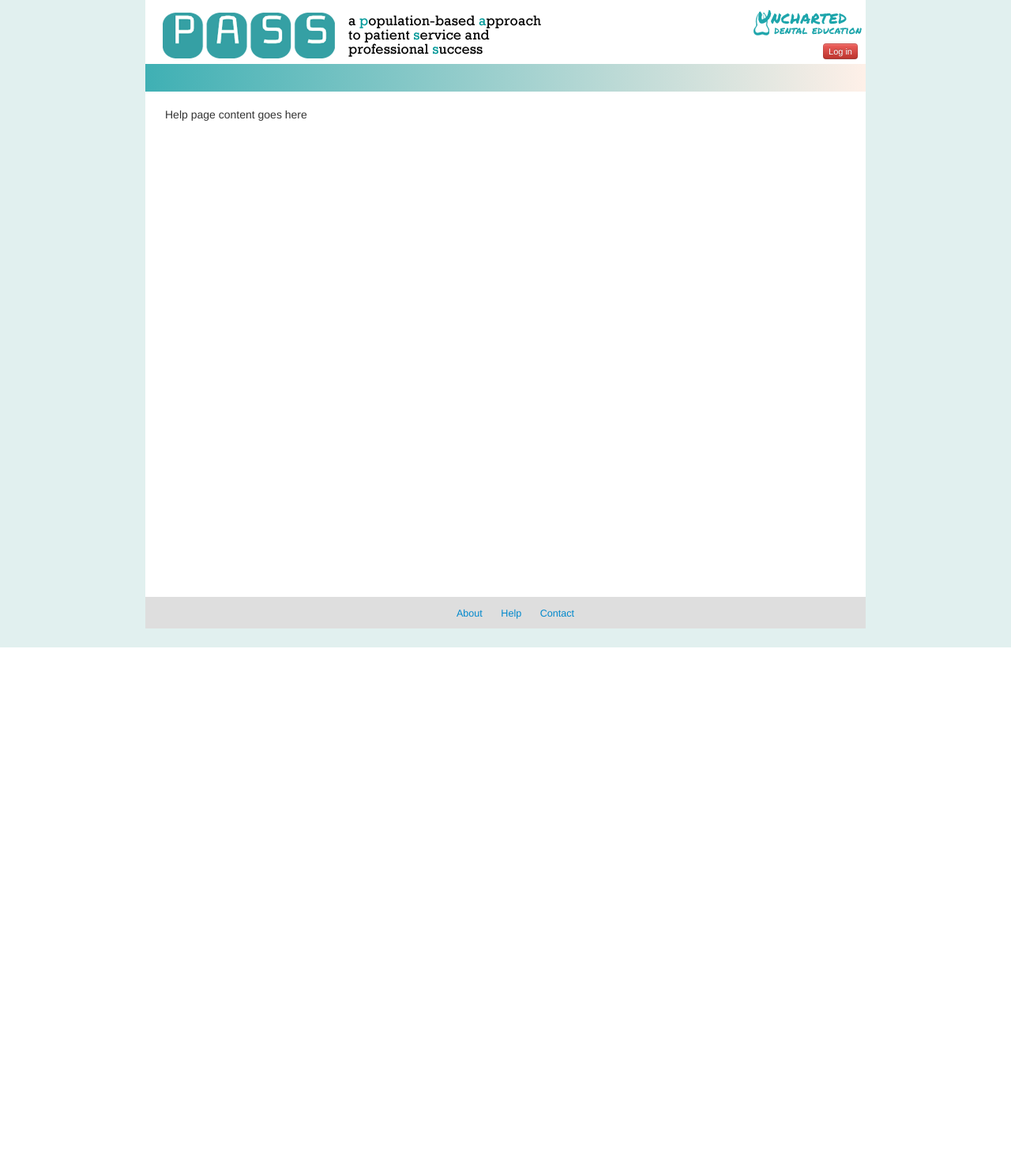
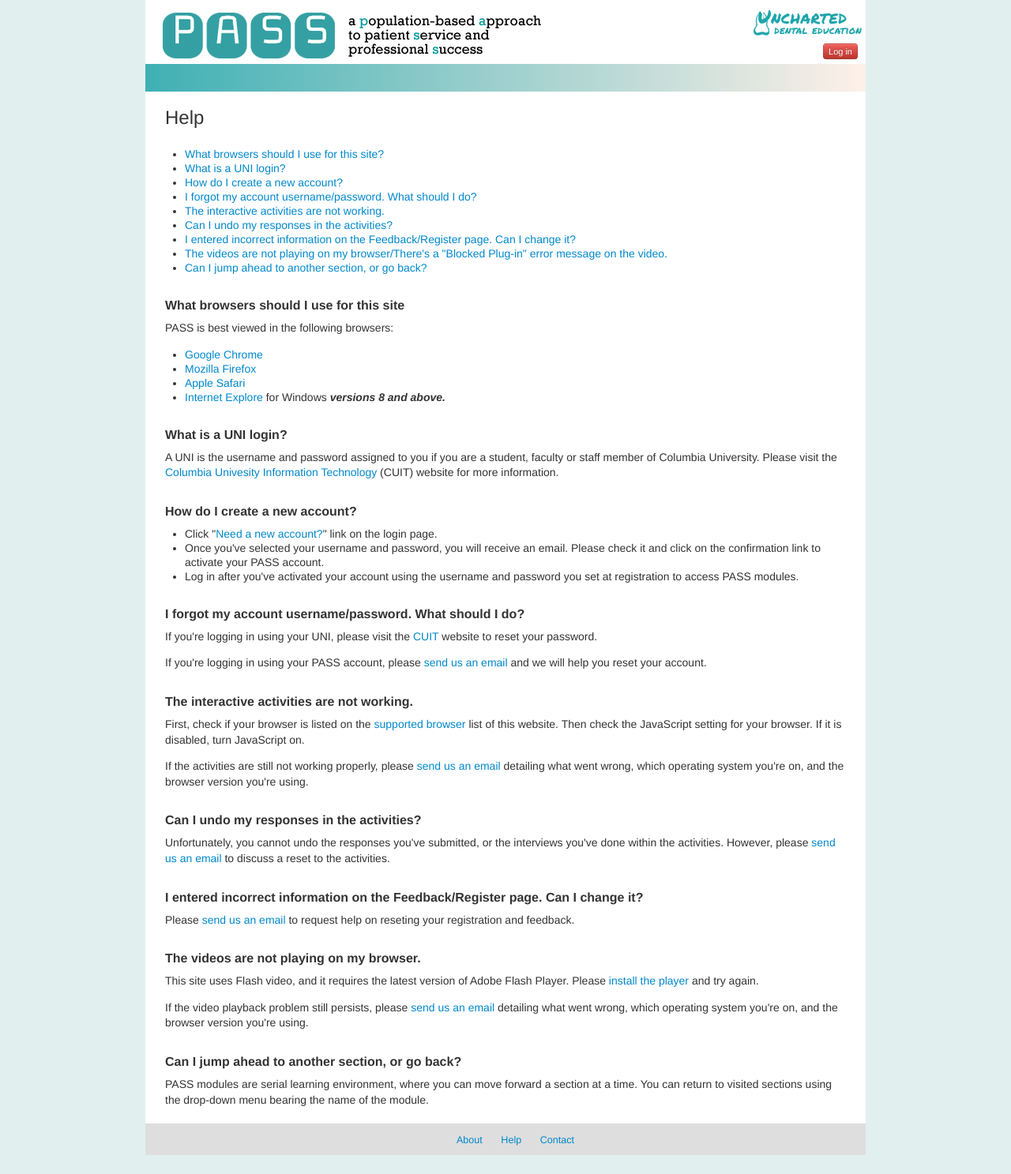
Before and after one commit to ccnmtl/pass, a Django app: template templates/main/help.html in a window 1280 px wide. Shown: the whole page at 79% size. Before the commit the page ends 820 px from the top, so only its background shows below. Run offline with Django 3.2, Linux system fonts and the light colour scheme; the template is opened without the code that fills it, so the values that code supplies are empty; parts of the project's set-up code (start-up, migrations or seed data) failed here and were passed over; some libraries are stand-ins or nearby versions.

Commit message:
Help page, some small correction on login, and password reset, even tho i know reset will not be used

```diff
--- a/media/css/main.css
+++ b/media/css/main.css
@@ -51,7 +51,7 @@ h1, h2, h3, h4, h5, h6
 	border: 0;
 	font-weight: bold;
 	color: #000;
-	text-transform: capitalize;
+	/*text-transform: capitalize;*/
 }
 
 
--- a/templates/main/help.html
+++ b/templates/main/help.html
@@ -1,5 +1,6 @@
 {% extends 'base.html' %}
 {% comment %}######## THIS IS PASS TEMPLATE ########{% endcomment %}
+{% block title %}Help{% endblock %}
 
 {% block js %}
 {{ block.super }}
@@ -15,9 +16,66 @@
 
 {% block projectbanner %}{% endblock %}
 
-
 {% block content %}
 
-<p>Help page content goes here</p>
+<h2>Help</h2>
+
+<ul>
+	<li><a href="#browsers">What browsers should I use for this site?</a></li>
+	<li><a href="#uni_login">What is a UNI login?</a></li>
+	<li><a href="#create_account">How do I create a new account?</a></li>
+	<li><a href="#forgot_pswd">I forgot my account username/password. What should I do?</a></li>
+	<li><a href="#interactive">The interactive activities are not working.</a></li>
+	<li><a href="#undo_responses1">Can I undo my responses in the activities?</a></li>
+	<li><a href="#undo_responses2">I entered incorrect information on the Feedback/Register page. Can I change it?</a></li>
+	<li><a href="#video">The videos are not playing on my browser/There's a "Blocked Plug-in" error message on the video.</a></li>
+	<li><a href="#navigate">Can I jump ahead to another section, or go back?</a></li>
+</ul>
+
+
+<h4><a name="browsers"></a>What browsers should I use for this site</h4>
+<p>PASS is best viewed in the following browsers:</p>
+<ul>
+	<li><a href="http://www.google.com/chrome/" target="_blank">Google Chrome</a></li>
+	<li><a href="http://getfirefox.com" target="_blank">Mozilla Firefox</a></li>
+	<li><a href="http://www.apple.com/safari/" target="_blank">Apple Safari</a></li>
+	<li><a href="http://windows.microsoft.com/ie/" target="_blank">Internet Explore</a> for Windows <b><i>versions 8 and above.</i></b></li>
+</ul>
+
+
+<h4><a name="uni_login"></a>What is a UNI login?</h4>
+<p>A UNI is the username and password assigned to you if you are a student, faculty or staff member of Columbia University. Please visit the <a href="http://cuit.columbia.edu/cuit/manage-my-uni" target="_blank">Columbia Univesity Information Technology</a> (CUIT) website for more information.</p>
+
+<h4><a name="create_account"></a>How do I create a new account?</h4>
+<ul>
+	<li>Click "<a href="/registration/register/">Need a new account?</a>" link on the login page. </li>
+	<li>Once you've selected your username and password, you will receive an email. Please check it and click on the confirmation link to activate your PASS account.</li>
+	<li>Log in after you've activated your account using the username and password you set at registration to access PASS modules.</li>
+</ul>
+
+<h4><a name="forgot_pswd"></a>I forgot my account username/password. What should I do?</h4>
+<p>If you're logging in using your UNI, please visit the <a href="http://cuit.columbia.edu/cuit/manage-my-uni" target="_blank">CUIT</a> website to reset your password.</p>
+
+<p>If you're logging in using your PASS account, please <a href="mailto:ccnmtl-pass@columbia.edu">send us an email</a> and we will help you reset your account.</p>
+
+<h4><a name="interactive"></a>The interactive activities are not working.</h4>
+<p>First, check if your browser is listed on the <a href="#browsers">supported browser</a> list of this website. Then check the JavaScript setting for your browser. If it is disabled, turn JavaScript on.</p>
+
+<p>If the activities are still not working properly, please <a href="mailto:ccnmtl-pass@columbia.edu">send us an email</a> detailing what went wrong, which operating system you're on, and the browser version you're using.</p>
+
+<h4><a name="undo_responses1"></a>Can I undo my responses in the activities?</h4>
+<p>Unfortunately, you cannot undo the responses you've submitted, or the interviews you've done within the activities. However, please <a href="mailto:ccnmtl-pass@columbia.edu">send us an email</a> to discuss a reset to the activities.</p>
+
+<h4><a name="undo_responses2"></a>I entered incorrect information on the Feedback/Register page. Can I change it?</h4>
+<p>Please <a href="mailto:ccnmtl-pass@columbia.edu">send us an email</a> to request help on reseting your registration and feedback.</p>
+
+<h4><a name="video"></a>The videos are not playing on my browser.</h4>
+<p>This site uses Flash video, and it requires the latest version of Adobe Flash Player. Please <a href="http://get.adobe.com/flashplayer/" target="_blank">install the player</a> and try again.</p>
+
+<p>If the video playback problem still persists, please <a href="mailto:ccnmtl-pass@columbia.edu">send us an email</a> detailing what went wrong, which operating system you're on, and the browser version you're using.</p>
+
+<h4><a name="navigate"></a>Can I jump ahead to another section, or go back?</h4>
+<p>PASS modules are serial learning environment, where you can move forward a section at a time. You can return to visited sections using the drop-down menu bearing the name of the module.</p>
+
 
 {% endblock %}
--- a/templates/registration/login.html
+++ b/templates/registration/login.html
@@ -48,7 +48,7 @@
 
 
 
-	<p class="smalltxt"><a href="/registration/register/" title="Create your new project account">Need a new account?</a></p>
+	<p class="smalltxt"><a href="/registration/register/" title="Create your new PASS account">Need a new account?</a></p>
 	</div><!-- content -->
 </div><!-- loginbox -->
 
--- a/templates/registration/password_reset_complete.html
+++ b/templates/registration/password_reset_complete.html
@@ -1,5 +1,5 @@
 {% extends "registration/registration_base.html" %}
 {% block title %}Password reset complete{% endblock %}
 {% block content %}
-Your password has been reset!  You may now <a href="{{ login_url }}">log in</a>.
+Your password has been reset!  You may now <a href='{% url auth_login %}'>log in</a>.
 {% endblock %}
```
